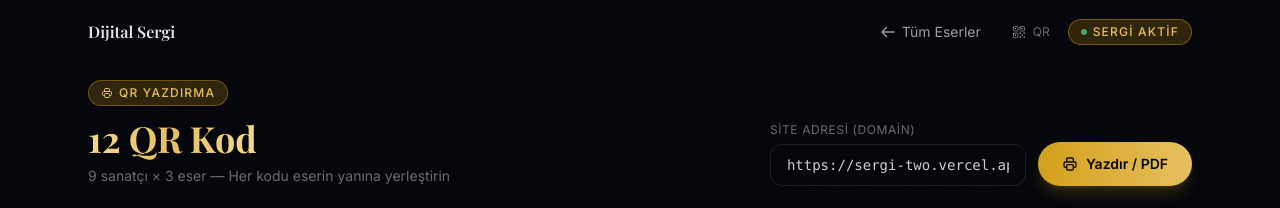
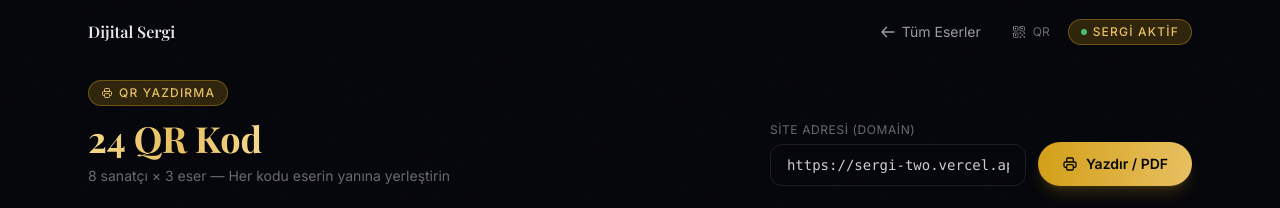
Before and after one commit to ilginyrkci/Sergi, a React (Vite) app: page /qr in a window 1280 px wide. Shown: the top 208 px of the page. Built offline with nearby package versions, Linux system fonts and the light colour scheme; a web font is replaced by a local one.

Commit message:
feat: setup 4 new placeholder students and show them on QR page

```diff
--- a/src/data/students.js
+++ b/src/data/students.js
@@ -229,7 +229,7 @@ const student4 = {
     },
   ],
 };
-const placeholderStudents = Array.from({ length: 5 }, (_, si) => ({
+const placeholderStudents = Array.from({ length: 4 }, (_, si) => ({
   id: si + 5,
   works: [
     {
--- a/src/pages/QRPrintPage.jsx
+++ b/src/pages/QRPrintPage.jsx
@@ -8,9 +8,9 @@ export default function QRPrintPage() {
 
   const handlePrint = () => window.print();
 
-  // Sadece görseli (image) olan gerçek eserleri filtrele
+  // Tüm eserleri listele (gerçek eserler + boş yer tutucular)
   const allWorks = students.flatMap((s) =>
-    s.works.filter(w => w.image !== null).map((w) => ({ student: s, work: w }))
+    s.works.map((w) => ({ student: s, work: w }))
   );
 
   return (
```
